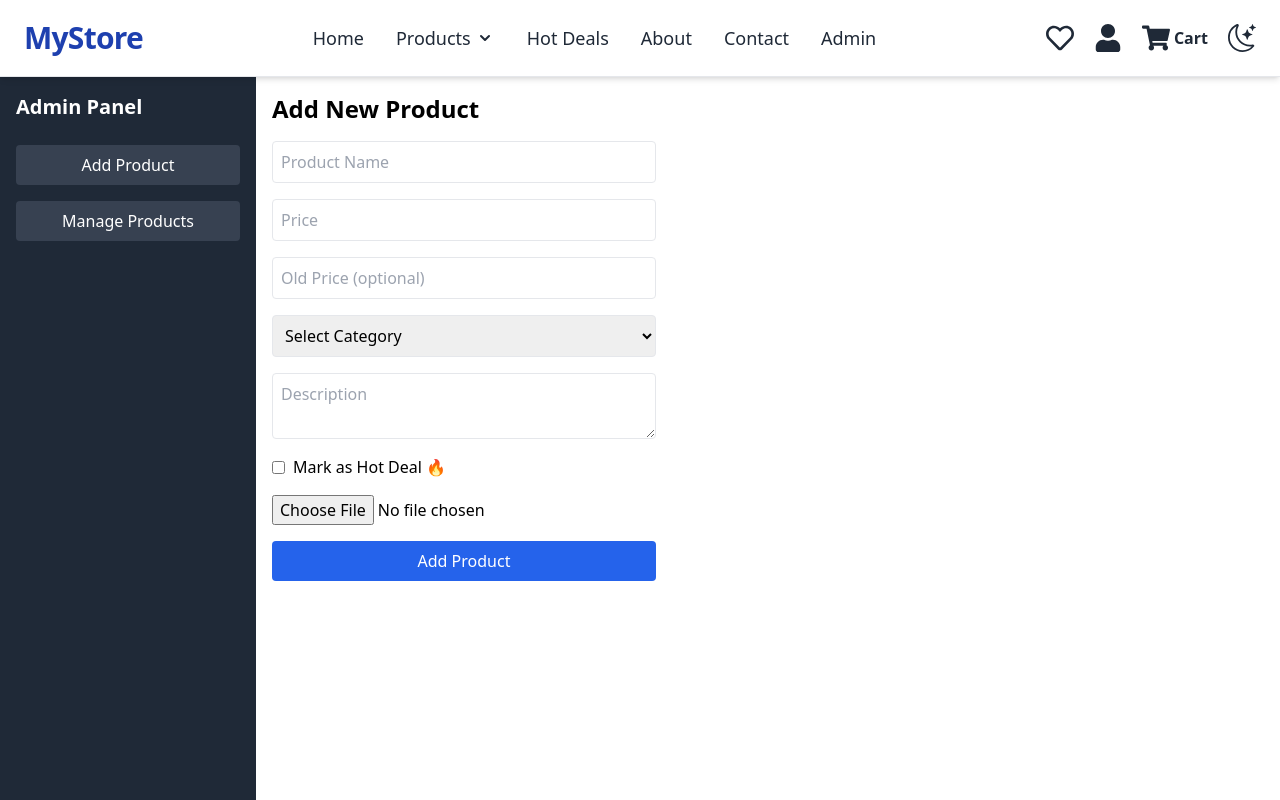
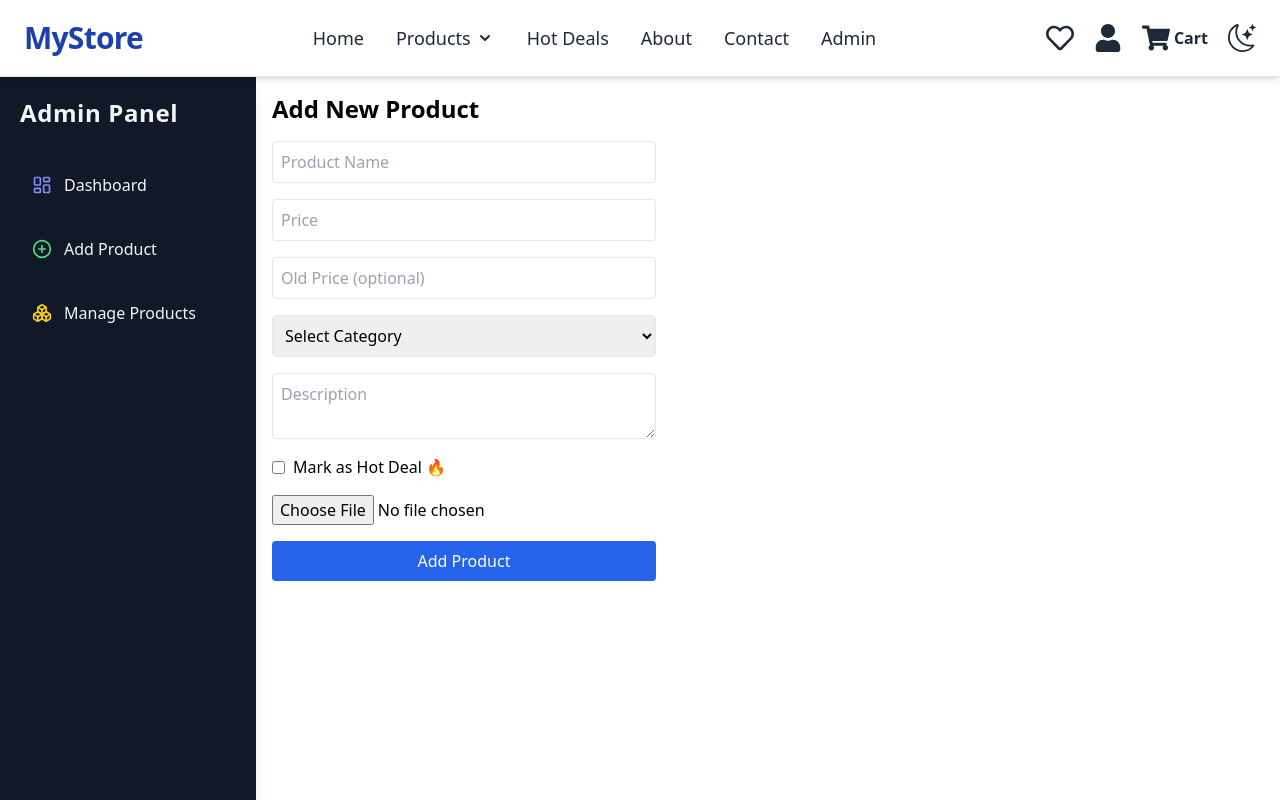
Before and after one commit to Abdullah-Alslam/E-commerce, a Next.js app: page /admin in a window 1280 px wide. Shown: the top 800 px of the page. Built offline with nearby package versions, Linux system fonts and the light colour scheme.

Commit message:
feat : create overview page ,style : add icons for option in sidebar

```diff
--- /dev/null
+++ b/app/admin/DashboardOverView.jsx
@@ -0,0 +1,34 @@
+"use client";
+import { ShoppingBag, Users, Package, DollarSign } from "lucide-react";
+
+export default function DashboardOverview() {
+  const stats = [
+    { title: "Total Sales", value: "$12,450", icon: <DollarSign className="w-6 h-6 text-green-500" /> },
+    { title: "Products", value: "120", icon: <Package className="w-6 h-6 text-blue-500" /> },
+    { title: "Orders", value: "85", icon: <ShoppingBag className="w-6 h-6 text-purple-500" /> },
+    { title: "Users", value: "540", icon: <Users className="w-6 h-6 text-orange-500" /> },
+  ];
+
+  return (
+    <div className="flex-1 bg-gray-100 p-6 overflow-auto">
+      <h1 className="text-2xl font-semibold mb-6">Dashboard Overview</h1>
+
+      <div className="grid grid-cols-1 sm:grid-cols-2 lg:grid-cols-4 gap-6">
+        {stats.map((item, idx) => (
+          <div
+            key={idx}
+            className="bg-white rounded-2xl shadow p-6 flex items-center gap-4 hover:shadow-lg transition"
+          >
+            <div className="p-3 rounded-xl bg-gray-100">
+              {item.icon}
+            </div>
+            <div>
+              <p className="text-gray-500 text-sm">{item.title}</p>
+              <p className="text-xl font-bold">{item.value}</p>
+            </div>
+          </div>
+        ))}
+      </div>
+    </div>
+  );
+}
--- a/app/admin/Sidebar.jsx
+++ b/app/admin/Sidebar.jsx
@@ -1,22 +1,44 @@
 "use client";
 import { useState } from "react";
+import { LayoutDashboard, PlusCircle, Boxes } from "lucide-react";
 
 export default function Sidebar({ setSection }) {
   return (
-    <div className="w-64 h-screen bg-gray-800 text-white flex flex-col p-4">
-      <h2 className="text-xl font-bold mb-6">Admin Panel</h2>
+    <aside className="w-64 h-screen bg-gray-900 text-gray-100 flex flex-col p-5 shadow-lg">
+      {/* العنوان */}
+      <h2 className="text-2xl font-bold mb-8 tracking-wide">Admin Panel</h2>
+
+      {/* الأزرار */}
+      <nav className="flex flex-col gap-4">
         <button
-        className="mb-4 p-2 bg-gray-700 hover:bg-gray-600 rounded"
+          className="flex items-center gap-3 p-3 rounded-xl hover:bg-gray-800 transition"
+          onClick={() => setSection("dashboard")}
+        >
+          <LayoutDashboard className="w-5 h-5 text-indigo-400" />
+          <span className="font-medium">Dashboard</span>
+        </button>
+
+        <button
+          className="flex items-center gap-3 p-3 rounded-xl hover:bg-gray-800 transition"
           onClick={() => setSection("add")}
         >
-        Add Product
+          <PlusCircle className="w-5 h-5 text-green-400" />
+          <span className="font-medium">Add Product</span>
         </button>
+
         <button
-        className="p-2 bg-gray-700 hover:bg-gray-600 rounded"
+          className="flex items-center gap-3 p-3 rounded-xl hover:bg-gray-800 transition"
           onClick={() => setSection("manage")}
         >
-        Manage Products
+          <Boxes className="w-5 h-5 text-yellow-400" />
+          <span className="font-medium">Manage Products</span>
         </button>
+      </nav>
+
+      {/* مساحة سفلية (اختياري) */}
+      <div className="mt-auto pt-6 border-t border-gray-700 text-sm text-gray-400">
+        © 2025 Your Store
       </div>
+    </aside>
   );
 }
--- a/app/admin/page.jsx
+++ b/app/admin/page.jsx
@@ -3,6 +3,7 @@ import { useState } from "react";
 import Sidebar from "./Sidebar";
 import AddProduct from './AddProduct'
 import ManageProducts from "./MangeProducts";
+import DashboardOverview from "./DashboardOverView";
 export default function AdminPage() {
   const [section, setSection] = useState("add"); // "add" أو "manage"
 
@@ -11,6 +12,8 @@ export default function AdminPage() {
       <Sidebar setSection={setSection} />
       {section === "add" && <AddProduct />}
       {section === "manage" && <ManageProducts />}
+      {section === "dashboard" && <DashboardOverview />}
+
     </div>
   );
 }
```
Lines whose indentation alone changed are shown as unchanged.
